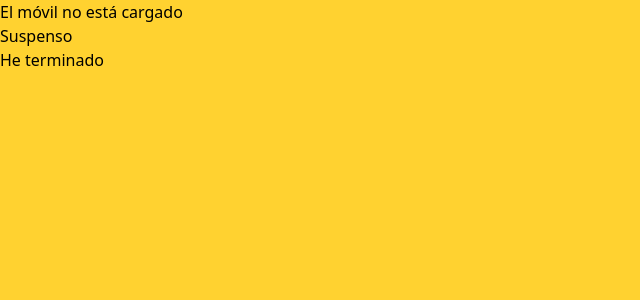
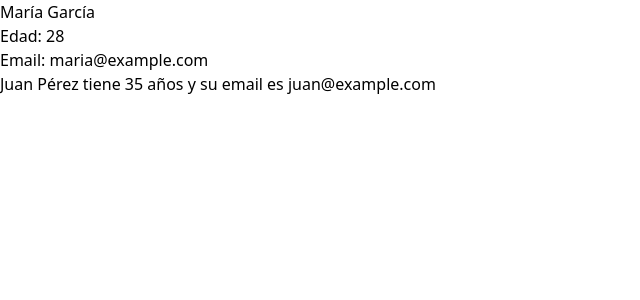
Before and after one commit to enguidev/0-teoria, a React (Vite) app: page / in a window 1280 px wide. Shown: the top 300 px of the page, without its empty margins (0-640 px from the left). Built offline with nearby package versions, Linux system fonts and the light colour scheme.

Commit message:
props con objetos

```diff
--- a/src/App.jsx
+++ b/src/App.jsx
@@ -1,15 +1,27 @@
 // import { MyRoutes } from "./routers/router";
 import { ComponenteHijo } from "./components/ComponenteHijo";
 function App() {
-  const isApproved = false;
+  // Creamos un objeto con los datos del usuario
+  const datosUsuario = {
+    nombre: "María García",
+    edad: 28,
+    email: "maria@example.com",
+  };
   return (
     // <MyRoutes/>
 
-    <ComponenteHijo
-      cargado={false}
-      aprobado={isApproved}
-      terminado // Esto sería true
-    />
+    <div>
+      <ComponenteHijo
+        // Pasamos el objeto completo como prop
+        usuario={datosUsuario}
+        // También podemos crear el objeto inline
+        usuario2={{
+          nombre: "Juan Pérez",
+          edad: 35,
+          email: "juan@example.com",
+        }}
+      />
+    </div>
   );
 }
 export default App;
--- a/src/components/ComponenteHijo.jsx
+++ b/src/components/ComponenteHijo.jsx
@@ -1,16 +1,16 @@
-export const ComponenteHijo = ({ cargado, aprobado, terminado }) => {
-  const terminar = () => {
-    if (terminado) return <p>He terminado</p>;
-    else return <p>No he terminado</p>;
-  };
+export const ComponenteHijo = ({ usuario, usuario2 }) => {
   return (
-    <div className="h-screen bg-amber-300 text-black">
-      {/* Si cargado es false, muestra el móvil no está cargado */}
-      <h1>{!cargado && <p>El móvil no está cargado</p>}</h1>
-      {/* Si aprobado es true, muestra "Aprobado" y si no, muestra Suspenso */}
-      <h2>{aprobado ? "Aprobado" : "Suspenso"}</h2>
-      {/* Mostramos el párrafo que nos devuelve la función terminar */}
-      <h3>{terminar()}</h3>
+    <div>
+      {/* Accedemos a las propiedades del objeto con notación de punto */}
+      <h2>{usuario.nombre}</h2>
+      <p>Edad: {usuario.edad}</p>
+      <p>Email: {usuario.email}</p>
+
+      {/* Con usuario2 */}
+      <p>
+        {usuario2.nombre} tiene {usuario2.edad} años y su email es{" "}
+        {usuario2.email}
+      </p>
     </div>
   );
 };
```
